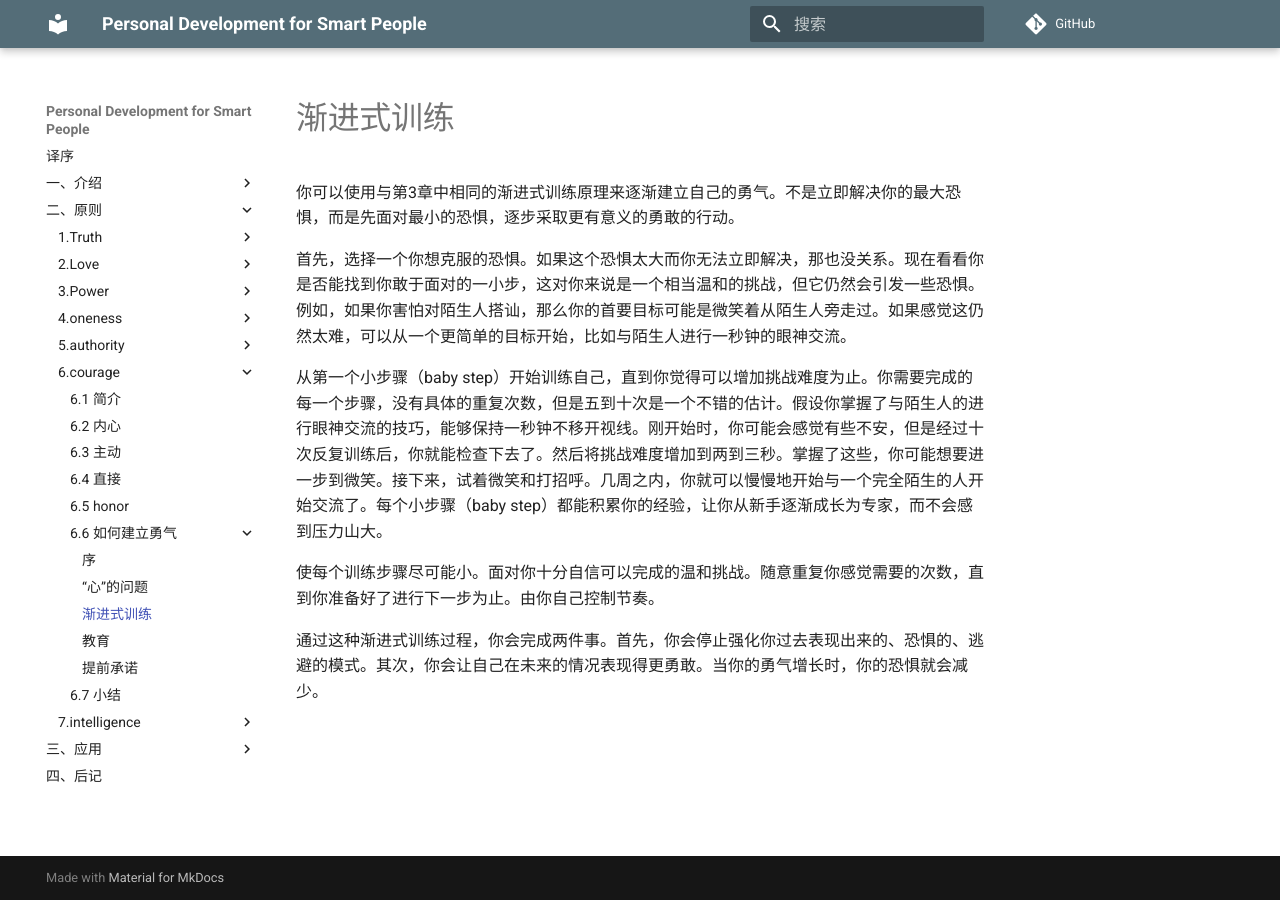
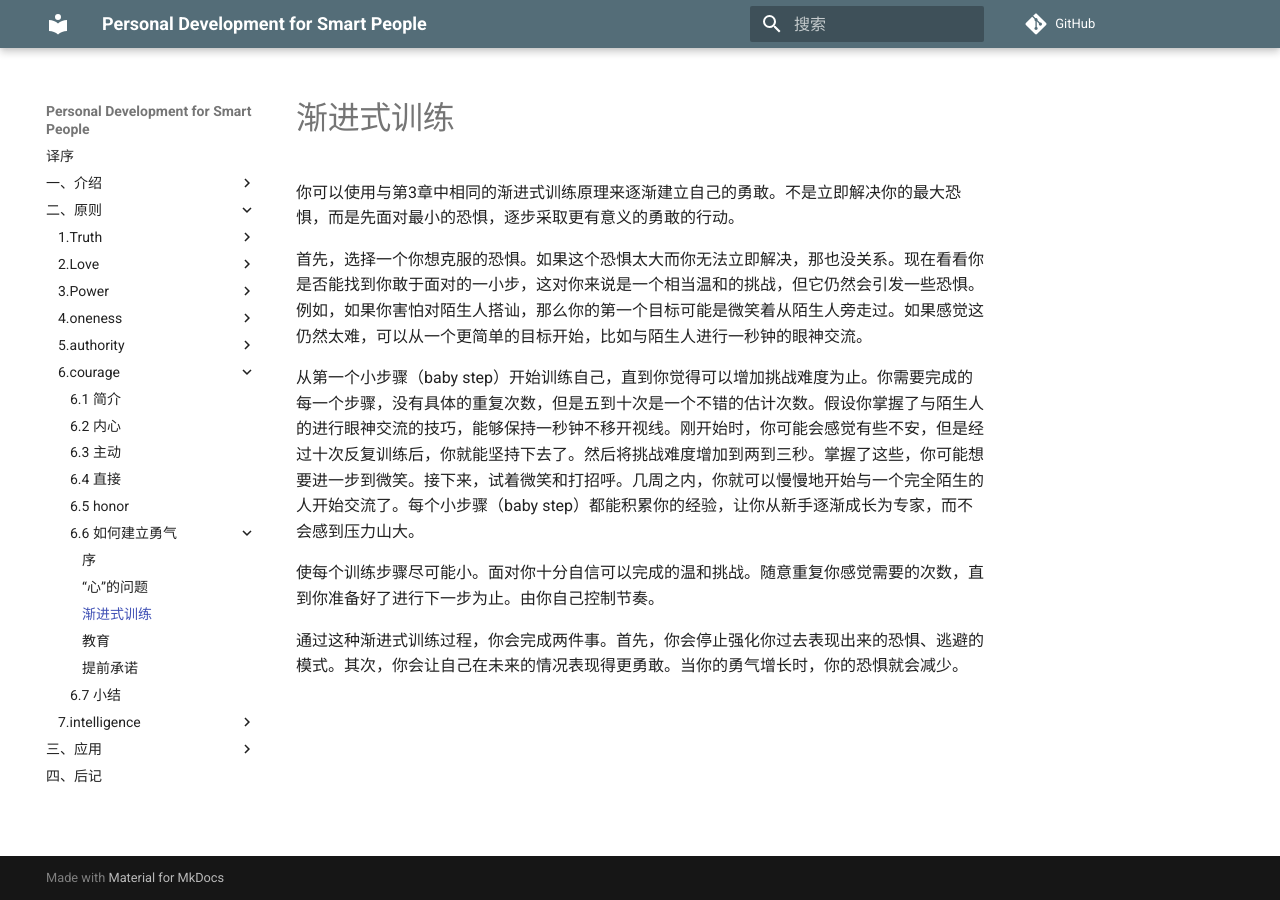
Before and after one commit to wtsnwei/pdsp, an MkDocs documentation site: the page built from docs/2.Principles/06.courage/07.progressive-training.md, in a window 1280 px wide. Built offline with MkDocs 1.6.1 and Material for MkDocs 9.7.7, drawn with Linux system fonts in a browser that asks for light colours; comment, search, counter and statistics services are not loaded.

Commit message:
修正语句

```diff
--- a/docs/2.Principles/06.courage/07.progressive-training.md
+++ b/docs/2.Principles/06.courage/07.progressive-training.md
@@ -3,12 +3,12 @@ title:    Progressive Training
 date:     2021-03-10
 ---
 
-你可以使用与第3章中相同的渐进式训练原理来逐渐建立自己的勇气。不是立即解决你的最大恐惧，而是先面对最小的恐惧，逐步采取更有意义的勇敢的行动。
+你可以使用与第3章中相同的渐进式训练原理来逐渐建立自己的勇敢。不是立即解决你的最大恐惧，而是先面对最小的恐惧，逐步采取更有意义的勇敢的行动。
 
-首先，选择一个你想克服的恐惧。如果这个恐惧太大而你无法立即解决，那也没关系。现在看看你是否能找到你敢于面对的一小步，这对你来说是一个相当温和的挑战，但它仍然会引发一些恐惧。例如，如果你害怕对陌生人搭讪，那么你的首要目标可能是微笑着从陌生人旁走过。如果感觉这仍然太难，可以从一个更简单的目标开始，比如与陌生人进行一秒钟的眼神交流。
+首先，选择一个你想克服的恐惧。如果这个恐惧太大而你无法立即解决，那也没关系。现在看看你是否能找到你敢于面对的一小步，这对你来说是一个相当温和的挑战，但它仍然会引发一些恐惧。例如，如果你害怕对陌生人搭讪，那么你的第一个目标可能是微笑着从陌生人旁走过。如果感觉这仍然太难，可以从一个更简单的目标开始，比如与陌生人进行一秒钟的眼神交流。
 
-从第一个小步骤（baby step）开始训练自己，直到你觉得可以增加挑战难度为止。你需要完成的每一个步骤，没有具体的重复次数，但是五到十次是一个不错的估计。假设你掌握了与陌生人的进行眼神交流的技巧，能够保持一秒钟不移开视线。刚开始时，你可能会感觉有些不安，但是经过十次反复训练后，你就能检查下去了。然后将挑战难度增加到两到三秒。掌握了这些，你可能想要进一步到微笑。接下来，试着微笑和打招呼。几周之内，你就可以慢慢地开始与一个完全陌生的人开始交流了。每个小步骤（baby step）都能积累你的经验，让你从新手逐渐成长为专家，而不会感到压力山大。
+从第一个小步骤（baby step）开始训练自己，直到你觉得可以增加挑战难度为止。你需要完成的每一个步骤，没有具体的重复次数，但是五到十次是一个不错的估计次数。假设你掌握了与陌生人的进行眼神交流的技巧，能够保持一秒钟不移开视线。刚开始时，你可能会感觉有些不安，但是经过十次反复训练后，你就能坚持下去了。然后将挑战难度增加到两到三秒。掌握了这些，你可能想要进一步到微笑。接下来，试着微笑和打招呼。几周之内，你就可以慢慢地开始与一个完全陌生的人开始交流了。每个小步骤（baby step）都能积累你的经验，让你从新手逐渐成长为专家，而不会感到压力山大。
 
 使每个训练步骤尽可能小。面对你十分自信可以完成的温和挑战。随意重复你感觉需要的次数，直到你准备好了进行下一步为止。由你自己控制节奏。
 
-通过这种渐进式训练过程，你会完成两件事。首先，你会停止强化你过去表现出来的、恐惧的、逃避的模式。其次，你会让自己在未来的情况表现得更勇敢。当你的勇气增长时，你的恐惧就会减少。
+通过这种渐进式训练过程，你会完成两件事。首先，你会停止强化你过去表现出来的恐惧、逃避的模式。其次，你会让自己在未来的情况表现得更勇敢。当你的勇气增长时，你的恐惧就会减少。
```
